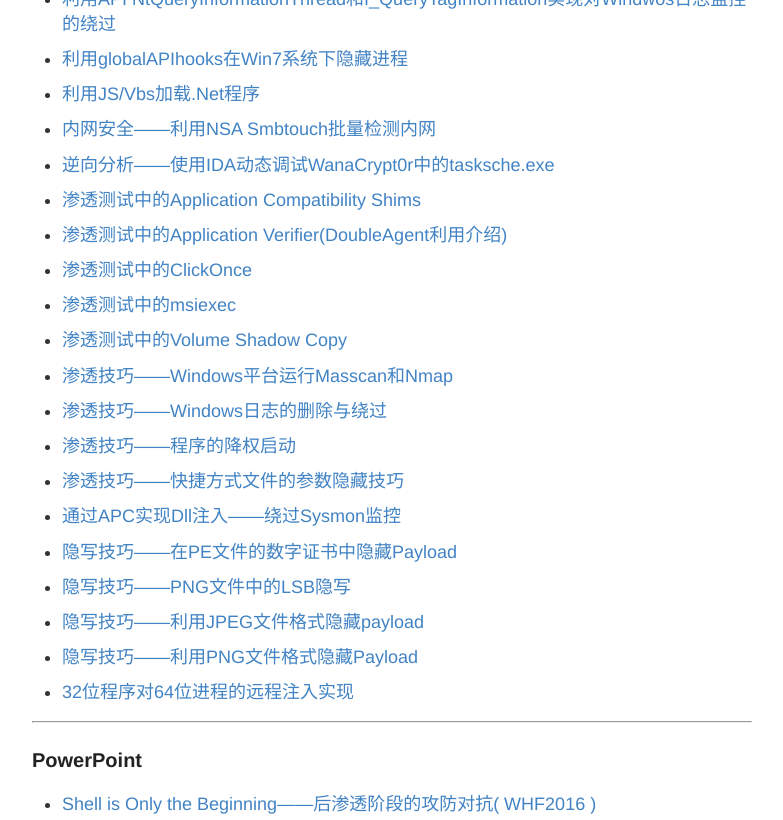
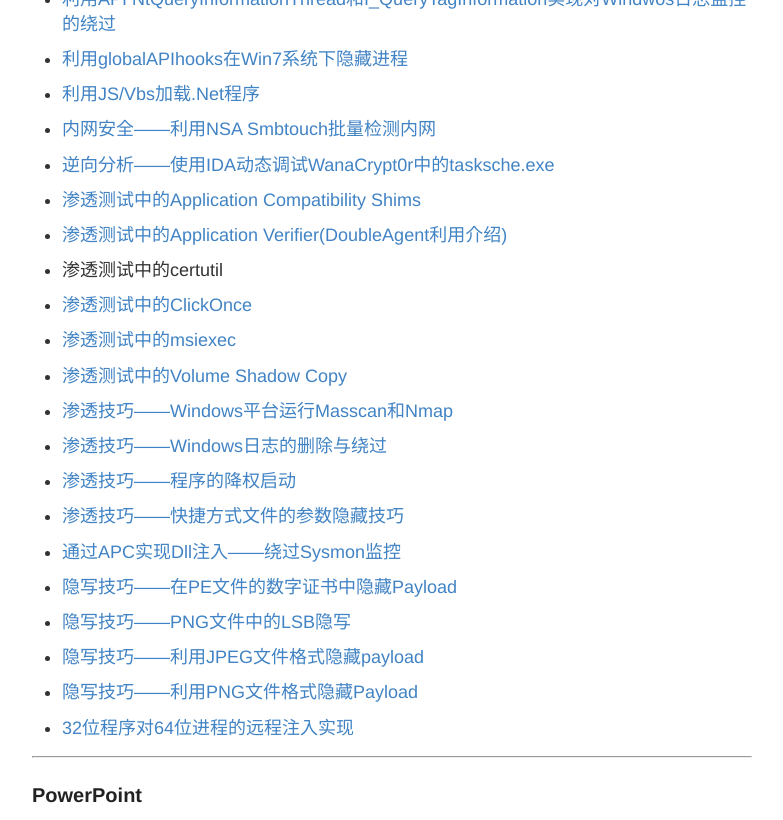
Before and after one commit to 3gstudent/backup-3gstudent.github.io, a Jekyll site: the page built from about.md, in a window 1280 px wide and 900 px high, scrolled down 2927 px, cut to the strip 0-820 px from the top of the window. Shown: the whole strip, without its empty margins (248-1031 px from the left). Built offline with Jekyll 4.4.1, drawn with Linux system fonts in a browser that asks for light colours.

Commit message:
Update about.md

```diff
--- a/about.md
+++ b/about.md
@@ -187,6 +187,9 @@ Github:   [3gstudent](https://github.com/3gstudent)
  [渗透测试中的Application Verifier(DoubleAgent利用介绍)](https://3gstudent.github.io/3gstudent.github.io/%E6%B8%97%E9%80%8F%E6%B5%8B%E8%AF%95%E4%B8%AD%E7%9A%84Application-Verifier(DoubleAgent%E5%88%A9%E7%94%A8%E4%BB%8B%E7%BB%8D)/)
 
 -
+ 渗透测试中的certutil
+
+-
  [渗透测试中的ClickOnce](https://3gstudent.github.io/3gstudent.github.io/%E6%B8%97%E9%80%8F%E6%B5%8B%E8%AF%95%E4%B8%AD%E7%9A%84ClickOnce/)
 
 -
```
